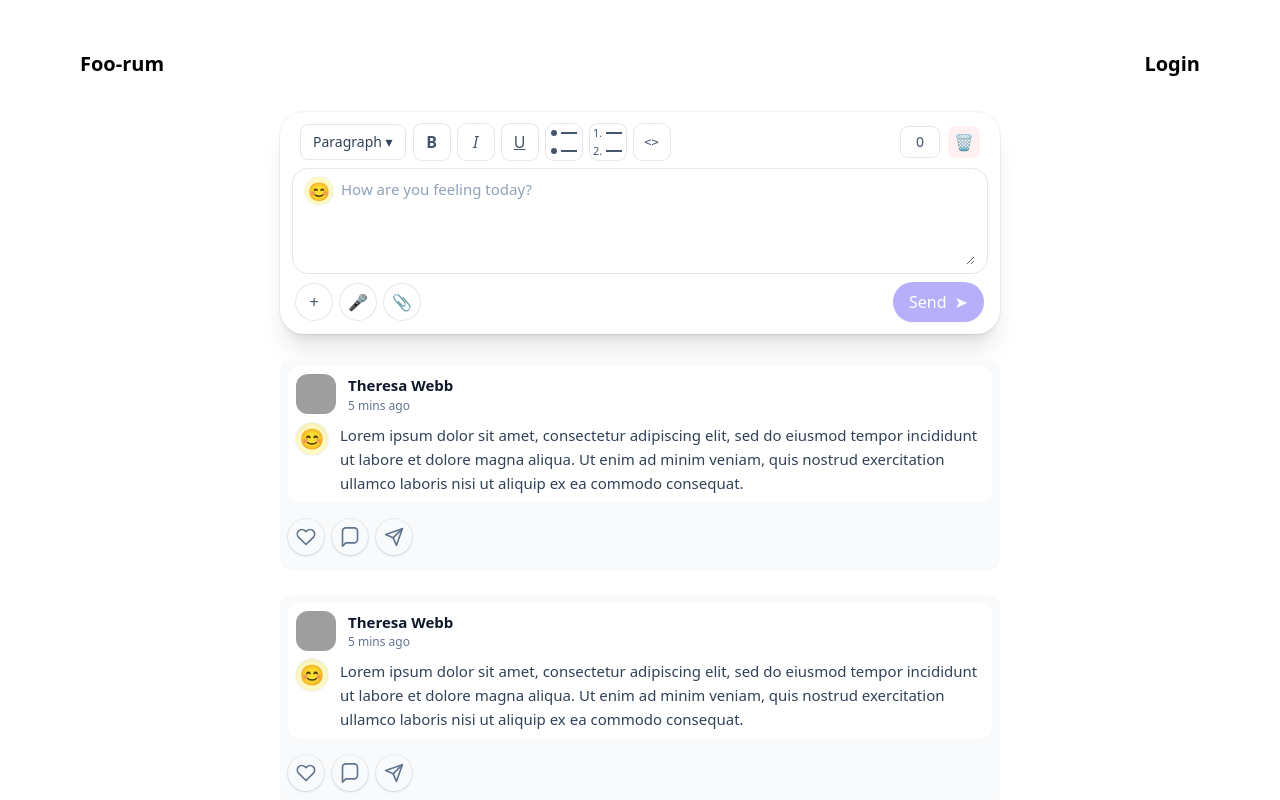
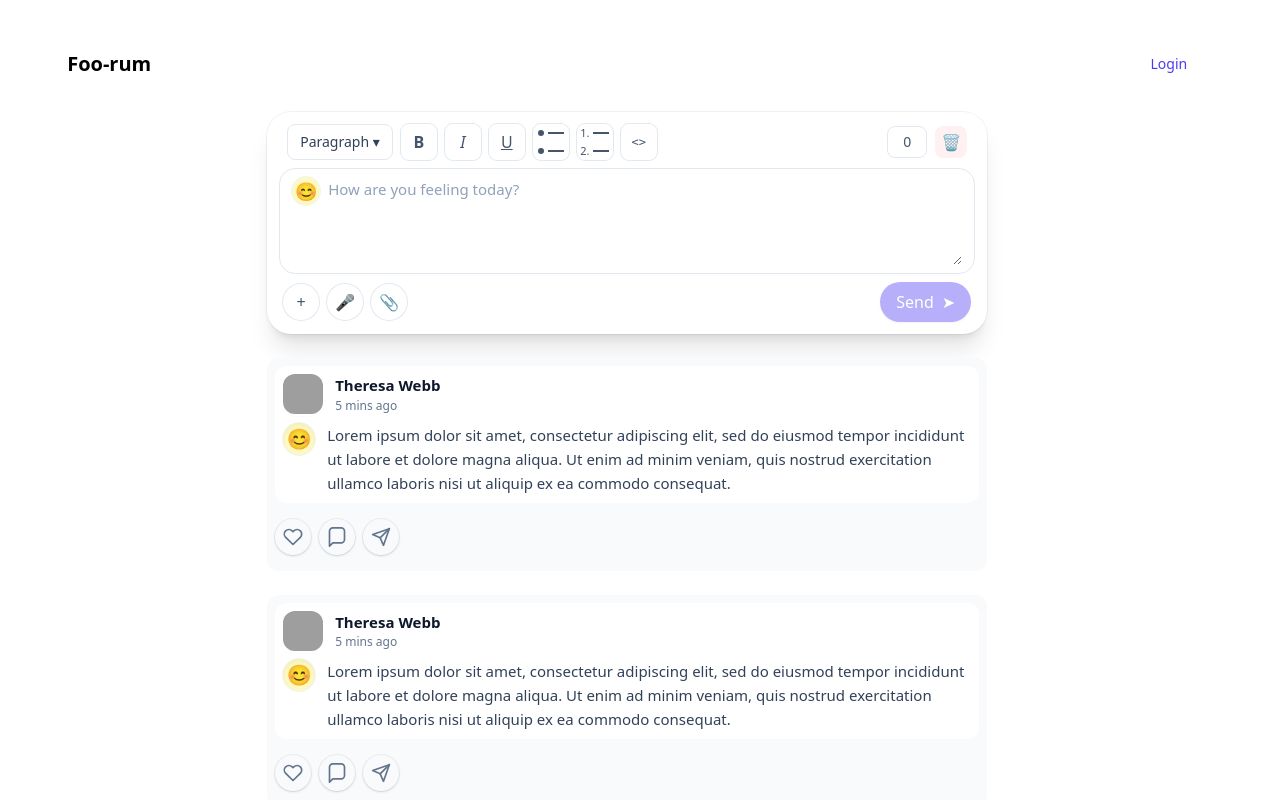
Before and after one commit to yogeshsingh2672000/atlys, a React (Vite) app: page / in a window 1280 px wide. Shown: the top 800 px of the page. Built offline with nearby package versions, Linux system fonts and the light colour scheme; grey boxes are pictures that could not be loaded.

Commit message:
header fix: login conditional render on authenticcation

```diff
--- a/src/App.css
+++ b/src/App.css
@@ -1,5 +1,5 @@
 #root {
   padding: 1.5rem;
   height: 100vh;
-  width: 100vw;
+  width: 98vw;
 }
--- a/src/components/Header.tsx
+++ b/src/components/Header.tsx
@@ -1,10 +1,13 @@
 import React from 'react'
+import { Link } from 'react-router-dom'
+import { useAuthGate } from '@components/AuthGate'
 
 type Props = {
   fixed?: boolean
 }
 
 export default function Header({ fixed = false }: Props) {
+  const { isAuthed } = useAuthGate()
   const positionClass = fixed ? 'fixed' : 'sticky'
   return (
     <>
@@ -13,7 +16,9 @@ export default function Header({ fixed = false }: Props) {
       >
         <div className="mx-auto max-w-6xl h-full px-4 flex items-center justify-between">
           <div className='text-xl font-bold'>Foo-rum</div>
-          <div className='text-xl font-bold'>Login</div>
+          {!isAuthed && (
+            <Link to="/login" className='text-sm font-medium text-indigo-600 hover:underline'>Login</Link>
+          )}
         </div>
       </header>
       {fixed && <div className="h-[80px]" />}
```
